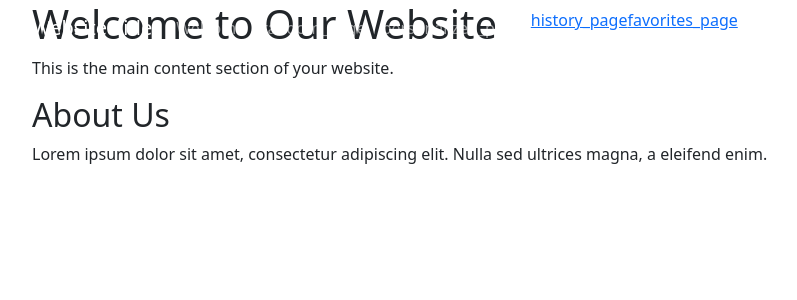
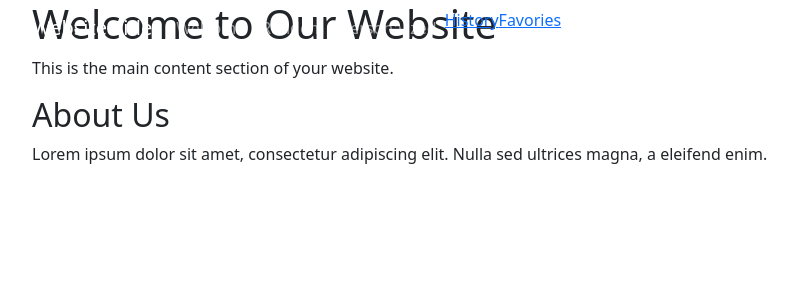
Before and after one commit to Veneloo/Color-Palette, a Flask app: template templates/lay_out.html in a window 1280 px wide. Shown: the top 300 px of the page, without its empty margins (50-847 px from the left). Run offline with Flask 3, Linux system fonts and the light colour scheme; the template is opened without the code that fills it, so the values that code supplies are empty.

Commit message:
Updated Layout

```diff
--- a/templates/lay_out.html
+++ b/templates/lay_out.html
@@ -26,10 +26,10 @@
         <div class="collapse navbar-collapse" id="navbarToggle">
           <div class="navbar-nav mr-auto">
             <a class="nav-item nav-link" href="/">Welcome</a>
-            <a class="nav-item nav-link" href="/random_page">random_page</a>
-            <a class="nav-item nav-link" href="/personalized_page">personalized_page</a>
-            <a class="nav-item nav link" href="/history_page">history_page</a>
-            <a class="nav-item nav link" href="favorites_page">favorites_page</a>
+            <a class="nav-item nav-link" href="/random_page">Random</a>
+            <a class="nav-item nav-link" href="/personalized_page">Personalized</a>
+            <a class="nav-item nav link" href="/history_page">History</a>
+            <a class="nav-item nav link" href="favorites_page">Favories</a>
           </div>
         </div>
       </div>
```
